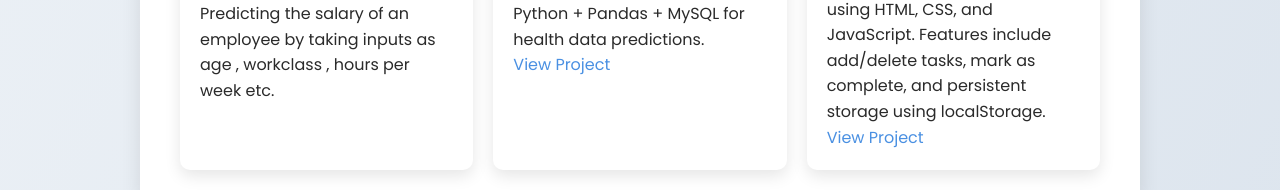
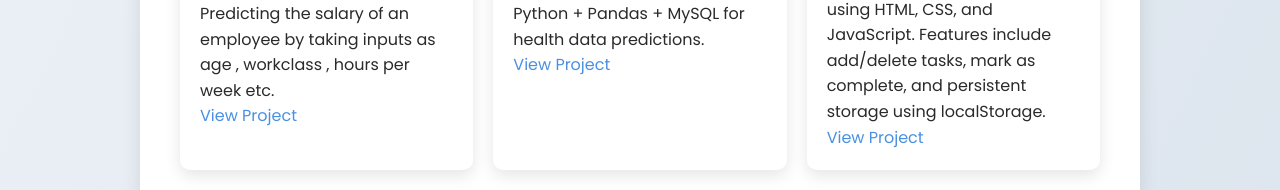
Before and after one commit to Meghana087/Meghana_Doradla_Portfolio, a React (Vite) app: page / in a window 1280 px wide. Shown: the part 1418-1608 px from the top of the page. Built offline with nearby package versions, Linux system fonts and the light colour scheme.

Commit message:
first commit

```diff
--- a/src/components/Projects.jsx
+++ b/src/components/Projects.jsx
@@ -6,12 +6,14 @@ const Projects = () => (
     <div className="project-grid">
       <div className="card">
       <img
-          src="https://www.google.com/url?sa=i&url=https%3A%2F%2Fwww.slideshare.net%2Fslideshow%2Fpredicting-salary-using-data-science-a-comprehensive-analysispdf%2F267329501&psig=AOvVaw0KbOJ8j7P4P5fa_zOZuw2s&ust=1752926335405000&source=images&cd=vfe&opi=89978449&ved=0CBUQjRxqFwoTCMD9vNetxo4DFQAAAAAdAAAAABAE"
+          src="https://storage.googleapis.com/kaggle-datasets-images/2973025/5119031/581d3c4f13b517b78da588da25c07092/dataset-thumbnail.jpg?t=2023-03-07-02-46-31"
           alt="employee salary"
           className="project-image"
         />
         <h3>EMPLOYEE SALARY PREDICTION</h3>
         <p>Predicting the salary of an employee by taking inputs as age , workclass , hours per week etc.</p>
+        <a href="https://employeesalary-prediction.streamlit.app/" target="_blank" rel="noreferrer">View Project</a>
+
       </div>
       <div className="card">
       <img
```
